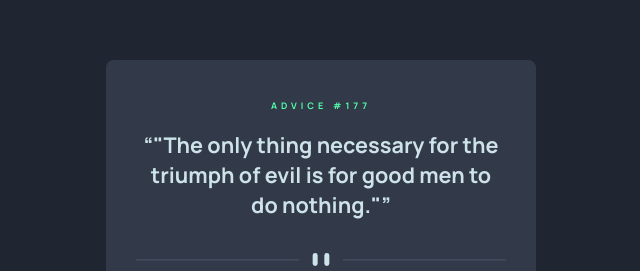
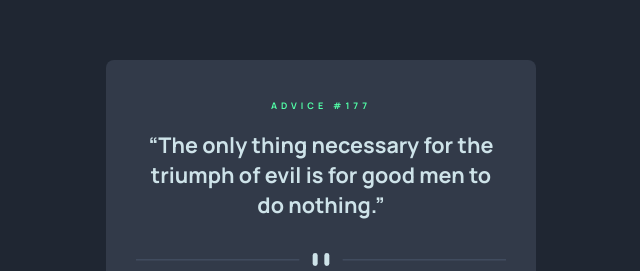
Before and after one commit to meccoi/adviceGeneratorApp0, a website: page index.html in a window 1280 px wide. Shown: the part 206-477 px from the top of the page, 319-959 px from the left. Drawn offline with Linux system fonts and the light colour scheme.

Commit message:
Update index.html

```diff
--- a/index.html
+++ b/index.html
@@ -16,7 +16,7 @@
                 </div>
             </div>
             <div class="modal-body">
-                <h2 id="quotes-text" class="text-1xl font-extrabold" >"The only thing necessary for the triumph of evil is for good men to do nothing."</h2>
+                <h2 id="quotes-text" class="text-1xl font-extrabold" >The only thing necessary for the triumph of evil is for good men to do nothing.</h2>
             </div>
             <div class="modal-footer py-8">
                 <img src="images/pattern-divider-desktop.svg" alt="">
```
